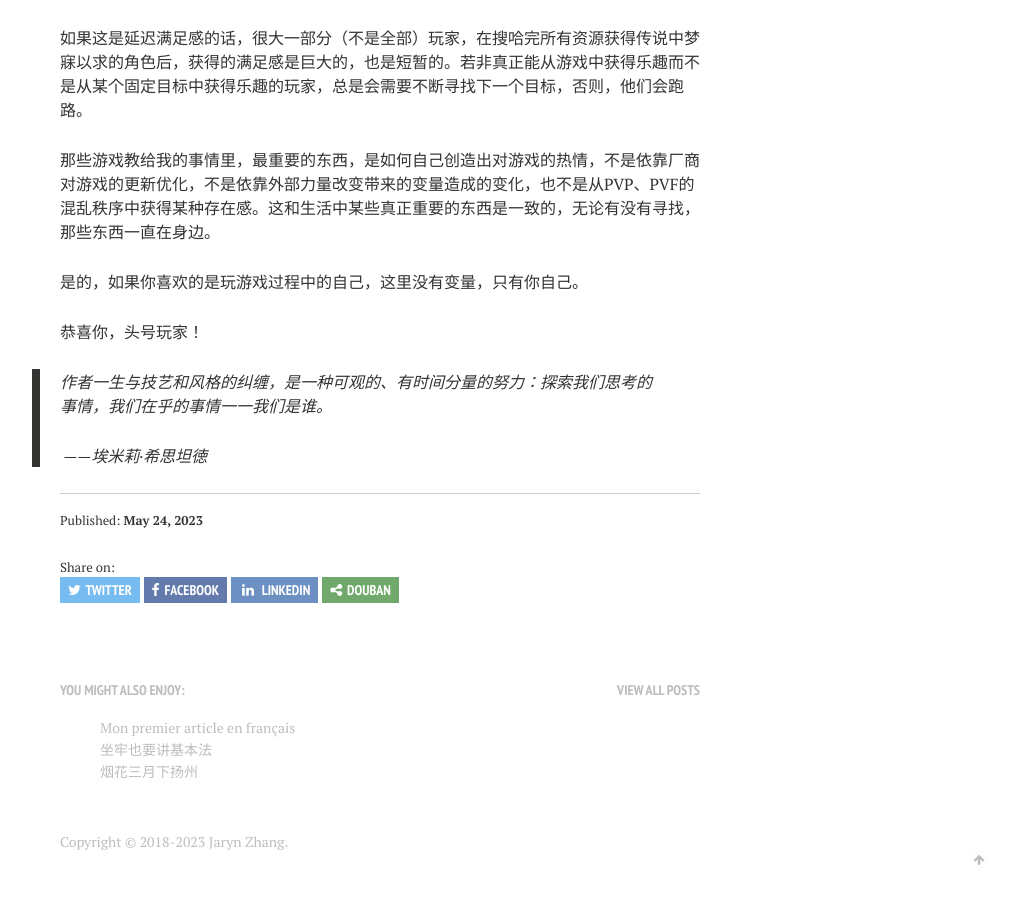
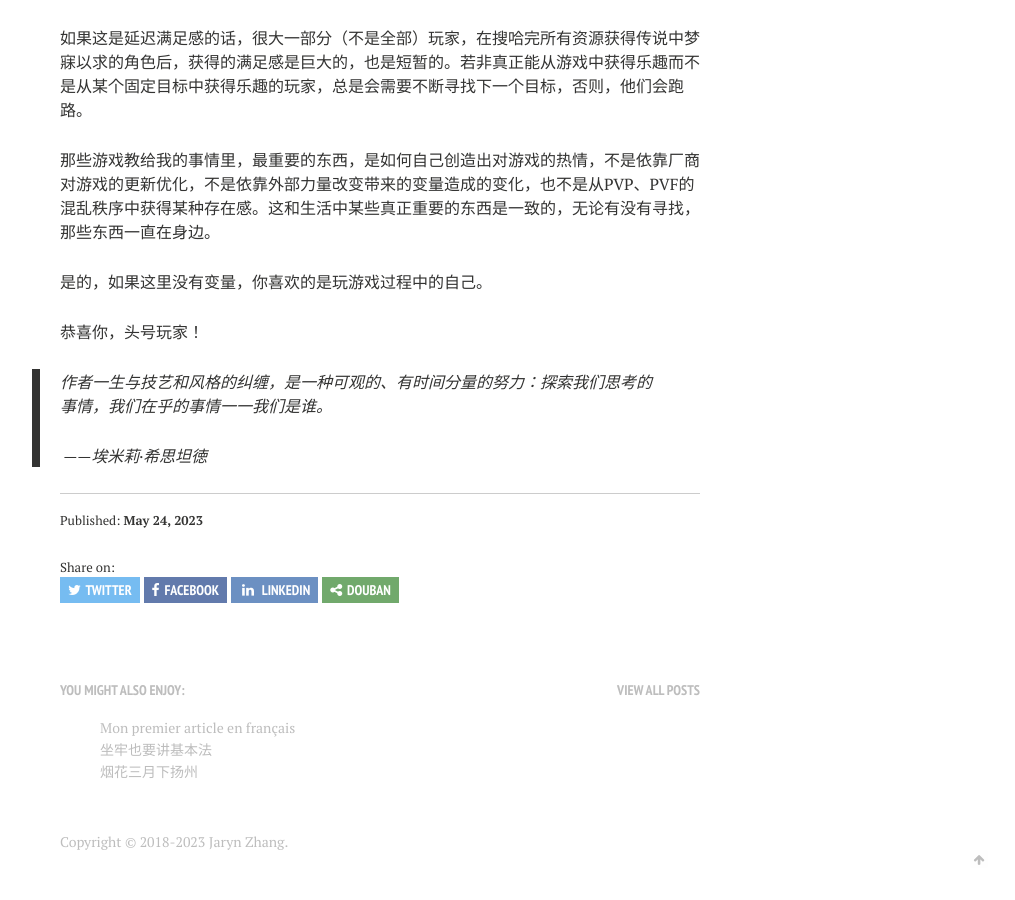
Before and after one commit to jarynzhang/jarynzhang.github.io, a Jekyll site: the page built from _posts/2023-05-24-游戏东西.md, in a window 1280 px wide and 900 px high, scrolled down 4235 px. Shown: the whole window, without its empty margins (260-1275 px from the left). Built offline with Jekyll 4.4.1, drawn with Linux system fonts in a browser that asks for light colours; nearby versions of some CDN libraries; our own code applies the rules of GitHub Pages for plain Markdown files.

Commit message:
Update 2023-05-24-游戏东西.md

```diff
--- a/_posts/2023-05-24-游戏东西.md
+++ b/_posts/2023-05-24-游戏东西.md
@@ -156,7 +156,7 @@ excerpt: let's rock and play
 
 
 
-是的，如果你喜欢的是玩游戏过程中的自己，这里没有变量，只有你自己。
+是的，如果这里没有变量，你喜欢的是玩游戏过程中的自己。
 
 
 
```
